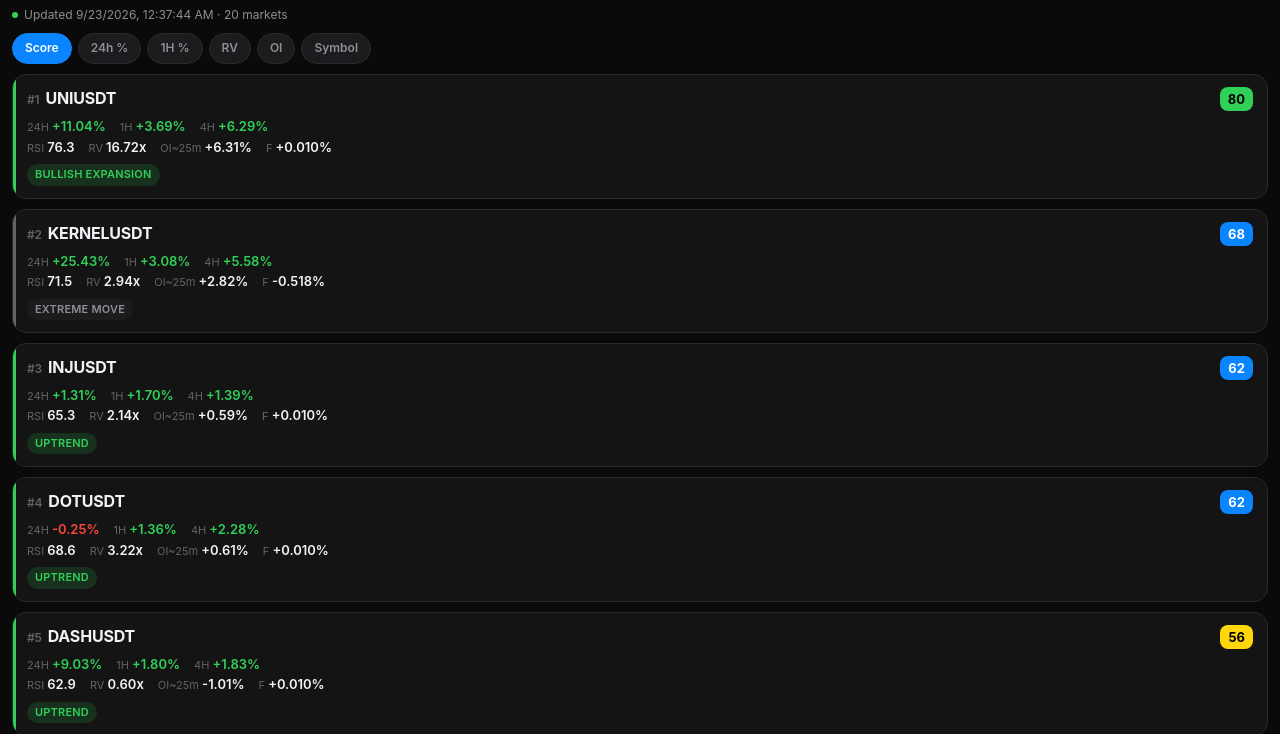
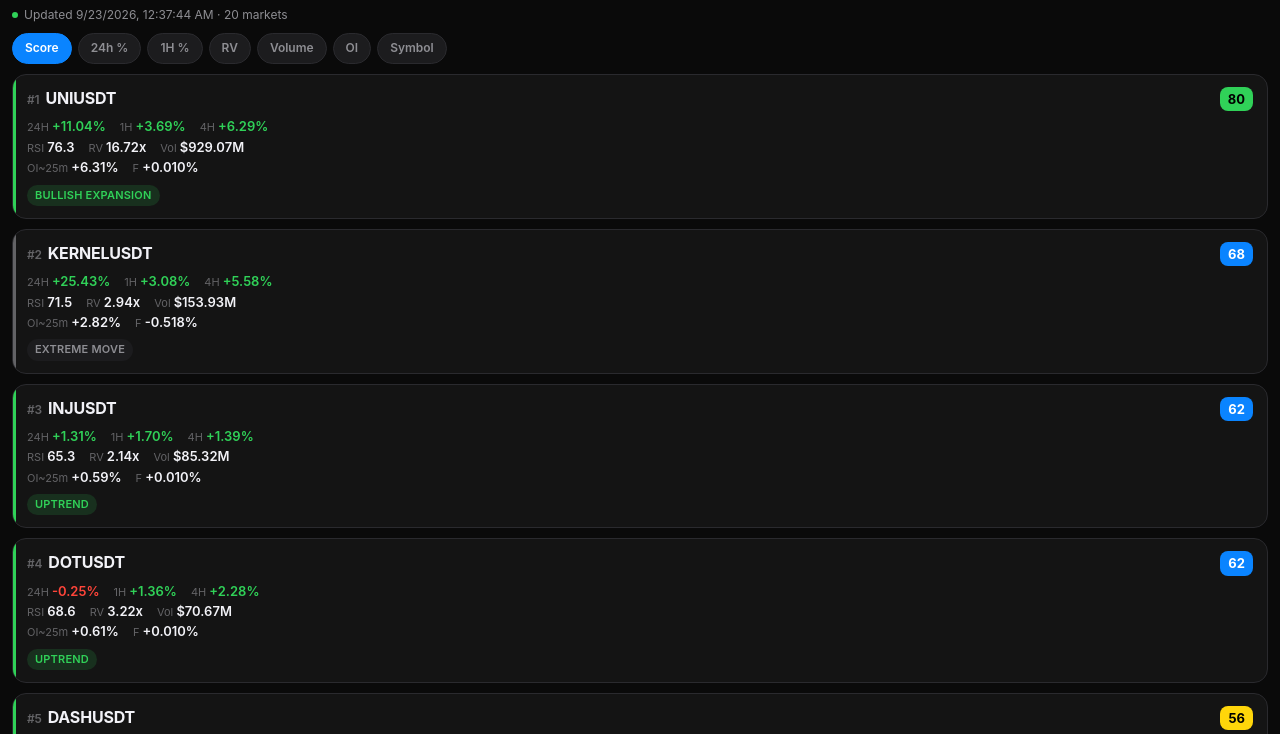
Before and after one commit to TorDrc/Koriva-crypto, a plain HTML site: page docs/index.html in a window 1280 px wide. Shown: the part 61-795 px from the top of the page. Drawn offline with Linux system fonts and the light colour scheme.

Commit message:
Add volume display to index.html

```diff
--- a/docs/index.html
+++ b/docs/index.html
@@ -1,4 +1,4 @@
-<!doctype html>
+ <!doctype html>
 <html lang="en">
 <head>
 <meta charset="utf-8">
@@ -114,6 +114,7 @@ footer{text-align:center;color:var(--tf);font-size:11px;margin-top:20px;padding:
   <div class="chip" data-sort="change">24h %</div>
   <div class="chip" data-sort="momentum_1h">1H %</div>
   <div class="chip" data-sort="relative_volume">RV</div>
+  <div class="chip" data-sort="volume">Volume</div>
   <div class="chip" data-sort="oi_change">OI</div>
   <div class="chip" data-sort="symbol">Symbol</div>
 </div>
@@ -137,6 +138,13 @@ function setStatus(text, mode){
 function fmtPct(v, d){ d = d || 2; if (v==null||!isFinite(v)) return "n/a";
   return (v>=0?"+":"")+v.toFixed(d)+"%"; }
 function fmtNum(v, d){ d = d || 2; if (v==null||!isFinite(v)) return "n/a"; return v.toFixed(d); }
+function fmtVolume(v){
+  if (v==null||!isFinite(v)) return "n/a";
+  if (v >= 1e9) return (v/1e9).toFixed(2)+"B";
+  if (v >= 1e6) return (v/1e6).toFixed(2)+"M";
+  if (v >= 1e3) return (v/1e3).toFixed(2)+"K";
+  return v.toFixed(0);
+}
 function fmtTime(iso){
   if (!iso) return "-";
   try { const dt = new Date(iso); if (isNaN(dt.getTime())) return iso;
@@ -173,6 +181,7 @@ function cardHtml(r, rank){
   const m4=r.momentum_4h, mc4=m4>=0?"up":"dn";
   const oiS = (r.oi_change==null) ? "n/a" : ((r.oi_change>=0?"+":"")+r.oi_change.toFixed(2)+"%");
   const fS  = (r.funding==null)   ? "n/a" : ((r.funding>=0?"+":"")+r.funding.toFixed(3)+"%");
+  const volS = fmtVolume(r.volume);
   const sc = Number(r.score);
   const dc = dirCls(r.classification);
   const cc2 = dc==="bull" ? "bull" : dc==="bear" ? "bear" : "";
@@ -184,7 +193,8 @@ function cardHtml(r, rank){
     +'<div><span class="k">4H </span><span class="v '+mc4+'">'+fmtPct(m4,2)+'</span></div></div>'
     +'<div class="row"><div><span class="k">RSI </span><span class="v">'+fmtNum(r.rsi,1)+'</span></div>'
     +'<div><span class="k">RV </span><span class="v">'+fmtNum(r.relative_volume,2)+'x</span></div>'
-    +'<div><span class="k">OI~25m </span><span class="v">'+oiS+'</span></div>'
+    +'<div><span class="k">Vol </span><span class="v">$'+volS+'</span></div></div>'
+    +'<div class="row"><div><span class="k">OI~25m </span><span class="v">'+oiS+'</span></div>'
     +'<div><span class="k">F </span><span class="v">'+fS+'</span></div></div>'
     +'<span class="tag '+dc+'">'+(r.classification||"NEUTRAL")+'</span></div>';
 }
```
